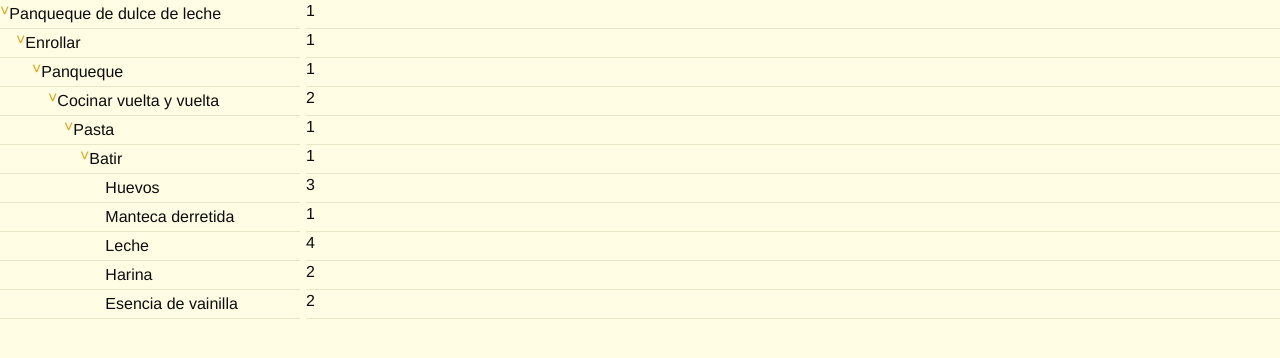
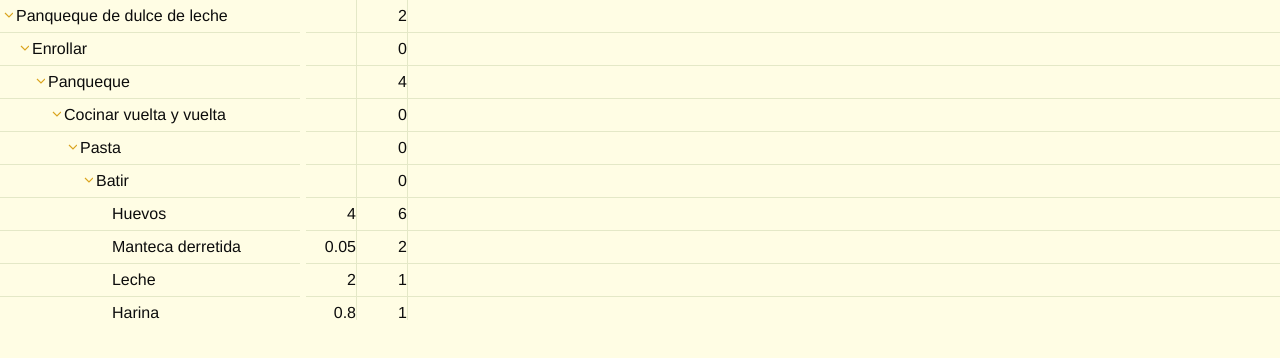
Before and after one commit to ElToroDM/ElManager, a Vue app: page / in a window 1280 px wide. Shown: the top 358 px of the page. Built offline with nearby package versions, Linux system fonts and the light colour scheme.

Commit message:
styling improvement and some changes

```diff
--- a/src/App.vue
+++ b/src/App.vue
@@ -1,11 +1,11 @@
 <script setup>
 /*
 TODO:
+save items data
 column titles
 edit props structure
 edit props
-undo actions: useManualRefHistory? or Pinia? ...or without libs: https://vuejs.org/examples/#circle-drawer
-save data
+undo actions: useManualRefHistory? or Pinia? ...or: https://vuejs.org/examples/#circle-drawer
 */
 import { ref, reactive, onMounted } from 'vue'
 import ItemsList from './ItemsList.vue'
@@ -13,19 +13,19 @@ import PropsEdit from './PropsEdit.vue'
 import Pane from './Pane.vue'
 
 const items = ref([
-  { "id": 732785649503224, "name": "Panqueque de dulce de leche", "level": 0, "cost": 1 },
-  { "id": 732785649504646, "name": "Enrollar", "level": 1, "cost": 1 },
-  { "id": 732787039516608, "name": "Panqueque", "level": 2, "cost": 1 },
-  { "id": 732787228074946, "name": "Cocinar vuelta y vuelta", "level": 3, "cost": 2 },
-  { "id": 732787388636990, "name": "Pasta", "level": 4, "cost": 1 },
-  { "id": 732787473433670, "name": "Batir", "level": 5, "cost": 1 },
-  { "id": 732787615515042, "name": "Huevos", "level": 6, "cost": 3 },
-  { "id": 732787613195910, "name": "Manteca derretida", "level": 6, "cost": 1 },
-  { "id": 732787611591662, "name": "Leche", "level": 6, "cost": 4 },
-  { "id": 732787609910024, "name": "Harina", "level": 6, "cost": 2 },
-  { "id": 732787604156978, "name": "Esencia de vainilla", "level": 6, "cost": 2 },
-  { "id": 732787571510938, "name": "Sal", "level": 6, "cost": 1 },
-  { "id": 732787108951490, "name": "Dulce de leche", "level": 2, "cost": 6 }
+  { "item_id": 732785649503224, "item_name": "Panqueque de dulce de leche", "item_level": 0, "stock": 2 },
+  { "item_id": 732785649504646, "item_name": "Enrollar", "item_level": 1, "stock": 0, },
+  { "item_id": 732787039516608, "item_name": "Panqueque", "item_level": 2, "stock": 4 },
+  { "item_id": 732787228074946, "item_name": "Cocinar vuelta y vuelta", "item_level": 3, "stock": 0 },
+  { "item_id": 732787388636990, "item_name": "Pasta", "item_level": 4, "stock": 0 },
+  { "item_id": 732787473433670, "item_name": "Batir", "item_level": 5, "stock": 0 },
+  { "item_id": 732787615515042, "item_name": "Huevos", "item_level": 6, "stock": 6, "cantidad":4 },
+  { "item_id": 732787613195910, "item_name": "Manteca derretida", "item_level": 6, "stock": 2, "cantidad":.05 },
+  { "item_id": 732787611591662, "item_name": "Leche", "item_level": 6, "stock": 1, "cantidad":2 },
+  { "item_id": 732787609910024, "item_name": "Harina", "item_level": 6, "stock": 1, "cantidad":.8 },
+  { "item_id": 732787604156978, "item_name": "Esencia de vainilla", "item_level": 6, "stock": 250, "cantidad":10 },
+  { "item_id": 732787571510938, "item_name": "Sal", "item_level": 6, "stock": 500, "cantidad":2 },
+  { "item_id": 732787108951490, "item_name": "Dulce de leche", "item_level": 2, "stock": .4, "cantidad":.05 }
 ])
 //______________________________________________________________________________
 </script>
--- a/src/ItemsList.vue
+++ b/src/ItemsList.vue
@@ -27,7 +27,7 @@ const drag = reactive({})
 let vh
 //______________________________________________________________________________
 function onDragStart(event, item) {
-  drag.sourceItemId = item.id
+  drag.sourceItemId = item.item_id
   // Reset horizontal drag threshold
   drag.startPosX = event.pageX || event.touches[0].pageX
   // Mark original items as "dragging"
@@ -45,11 +45,11 @@ function onDragEnd() {
 }
 //______________________________________________________________________________
 function onDragOver(event, item) {
-  const sourceItem = props.items.find(x => x.id == drag.sourceItemId)
+  const sourceItem = props.items.find(x => x.item_id == drag.sourceItemId)
   const sourceItemIndex = props.items.indexOf(sourceItem)
   const lastSuccessorIndex = getLastSuccessorIndex(sourceItem)
   let targetItemIndex = props.items.indexOf(item)
-  let levelDifference = item.level - sourceItem.level
+  let levelDifference = item.item_level - sourceItem.item_level
   let posX, posY
   if (event.touches) { posX = event.touches[0].pageX; posY = event.touches[0].pageY }
   else { posX = event.pageX; posY = event.pageY }
@@ -62,19 +62,19 @@ function onDragOver(event, item) {
     if (targetItemIndex === 0) return
     if (posX > drag.startPosX + dragThresholdX) {
       // Move to the right
-      if (props.items[targetItemIndex].level === props.items[targetItemIndex - 1].level) levelDifference++
-      for (let i = targetItemIndex; i <= lastSuccessorIndex; i++) props.items[i].level += levelDifference
+      if (props.items[targetItemIndex].item_level === props.items[targetItemIndex - 1].item_level) levelDifference++
+      for (let i = targetItemIndex; i <= lastSuccessorIndex; i++) props.items[i].item_level += levelDifference
       drag.startPosX = posX
       return
     } else if (posX < drag.startPosX - dragThresholdX) {
       drag.startPosX = posX
       // Move to the left
-      if (props.items[targetItemIndex].level - props.items[targetItemIndex - 1].level === 1) {
+      if (props.items[targetItemIndex].item_level - props.items[targetItemIndex - 1].item_level === 1) {
         if (lastSuccessorIndex + 1 < props.items.length) {
-          if (props.items[targetItemIndex].level === props.items[lastSuccessorIndex + 1].level) return
+          if (props.items[targetItemIndex].item_level === props.items[lastSuccessorIndex + 1].item_level) return
         }
         levelDifference--
-        for (let i = targetItemIndex; i <= lastSuccessorIndex; i++) props.items[i].level += levelDifference
+        for (let i = targetItemIndex; i <= lastSuccessorIndex; i++) props.items[i].item_level += levelDifference
       }
       return
     }
@@ -95,7 +95,7 @@ function onDragOver(event, item) {
     }
     item = props.items[index]
     targetItemIndex = props.items.indexOf(item)
-    levelDifference = item.level - sourceItem.level
+    levelDifference = item.item_level - sourceItem.item_level
   }
   // Don't vertical drag to the same item
   if (targetItemIndex === sourceItemIndex) return
@@ -104,7 +104,7 @@ function onDragOver(event, item) {
     targetItemIndex += lastSuccessorIndex - sourceItemIndex
     if (targetItemIndex >= props.items.length) return
     item = props.items[targetItemIndex]
-    levelDifference = item.level - sourceItem.level
+    levelDifference = item.item_level - sourceItem.item_level
   }
   // Adjust target position if below than source in the tree (indexes are higher when position is below)
   if (targetItemIndex > sourceItemIndex) {
@@ -118,7 +118,7 @@ function onDragOver(event, item) {
   // Create a copy of the items to move
   let itemsCopy = props.items.slice(sourceItemIndex, lastSuccessorIndex + 1)
   // Adjust levels of items to move
-  itemsCopy = itemsCopy.map(e => ({ ...e, level: e.level + levelDifference }))
+  itemsCopy = itemsCopy.map(e => ({ ...e, item_level: e.item_level + levelDifference }))
   // Remove sourceItem (and successors)
   removeItem(sourceItem)
   // Insert items in new position
@@ -138,7 +138,7 @@ function newItemId() {
 function insertItem(item) {
   const lastSuccessorItemIndex = getLastSuccessorIndex(item)
   props.items.splice(lastSuccessorItemIndex + 1, 0,
-    { id: newItemId(), name: 'New item', level: item.level + 1, cost: 2 })
+    { item_id: newItemId(), item_name: 'New item', item_level: item.item_level + 1, cost: 2 })
 }
 //______________________________________________________________________________
 function removeItem(item) {
@@ -150,7 +150,7 @@ function getLastSuccessorIndex(item) {
   const targetItemIndex = props.items.indexOf(item)
   let lastSuccessorIndex = targetItemIndex
   while (lastSuccessorIndex < props.items.length - 1) {
-    if (props.items[lastSuccessorIndex + 1].level <= item.level) break
+    if (props.items[lastSuccessorIndex + 1].item_level <= item.item_level) break
     lastSuccessorIndex++
   }
   return lastSuccessorIndex
@@ -162,7 +162,7 @@ function itemTotalCost(item) {
 //______________________________________________________________________________
 function isFolder(item) {
   try {
-    return props.items[props.items.indexOf(item) + 1].level === item.level + 1
+    return props.items[props.items.indexOf(item) + 1].item_level === item.item_level + 1
   } catch {
     return false
   }
@@ -181,15 +181,15 @@ function isInOpenFolder(item) {
   // Determine wich items should be hidden or shown based on upper closed or opened folders.
   // (To be called sequentially, must start from the first item)
   if (previousOpenFolderLevel === 0) {
-    if (item.level === 0) return true // Root is always visible
+    if (item.item_level === 0) return true // Root is always visible
     const previousItem = props.items[props.items.indexOf(item) - 1]
-    if (previousItem.open === false && item.level === previousItem.level + 1) {
-      previousOpenFolderLevel = item.level
+    if (previousItem.open === false && item.item_level === previousItem.item_level + 1) {
+      previousOpenFolderLevel = item.item_level
       return false
     }
     return true
   }
-  if (item.level < previousOpenFolderLevel) {
+  if (item.item_level < previousOpenFolderLevel) {
     previousOpenFolderLevel = 0
     return true
   }
@@ -234,7 +234,7 @@ function onMouseUp() {
 }
 //______________________________________________________________________________
 function onDblClicK(item) {
-  state.itemEditing = item.id
+  state.itemEditing = item.item_id
   nextTick(() => {
     const itemInput = document.getElementById('itemEditInput')
     itemInput.focus()
@@ -274,18 +274,27 @@ function autoScroll(event) {
 
 <template>
   <div id="treevueDiv">
+    <svg xmlns="http://www.w3.org/2000/svg" viewBox="0 0 8 8" style="display:none;">
+      <symbol id="folder-caret">
+        <polyline points="2,0 6,4 2,8" />
+      </symbol>
+    </svg>
     <template v-for="item in items">
-      <div v-if="isInOpenFolder(item)" :style="{ 'padding-left': item.level * 2 + 'vh' }" class="itemLine" ref="itemref"
-        :class="{ itemLineDragging: item.dragging }, itemHighlight(item)" @mousedown="onMouseDown($event, item)"
-        @mousemove="onMouseMove($event, item)" @touchstart="onMouseDown($event, item)"
-        @touchmove="onMouseMove($event, item)">
-        <span :class="{ invisible: !isFolder(item) }" @click="toggleOpenFolder(item)" class="isFolder">
-          {{ item.open === false ? '&#62;' : '&#709;' }}</span>
-        <input v-if="state.itemEditing == item.id" v-model="item.name" @blur="state.itemEditing = false"
+      <div v-if="isInOpenFolder(item)" :style="{ 'padding-left': item.item_level * 2 + 'vh' }" class="itemLine"
+        ref="itemref" :class="{ itemLineDragging: item.dragging }, itemHighlight(item)"
+        @mousedown="onMouseDown($event, item)" @mousemove="onMouseMove($event, item)"
+        @touchstart="onMouseDown($event, item)" @touchmove="onMouseMove($event, item)">
+        <span :class="{ invisible: !isFolder(item) }, { isFolderOpen: item.open != false }"
+          @click="toggleOpenFolder(item)" class="isFolder">
+          <svg>
+            <use xlink:href="#folder-caret" />
+          </svg>
+        </span>
+        <input v-if="state.itemEditing == item.item_id" v-model="item.item_name" @blur="state.itemEditing = false"
           @keyup.esc="state.itemEditing = false" @keyup.enter="state.itemEditing = false" id="itemEditInput" />
         <div v-else class="item">
-          <!-- [..{{ item.id.toString().slice(-4) }}] -->
-          <span @dblclick="onDblClicK(item)">{{ item.name }}</span>
+          <!-- [..{{ item.item_id.toString().slice(-4) }}] -->
+          <span @dblclick="onDblClicK(item)">{{ item.item_name }}</span>
           <!-- ${{ itemTotalCost(item) }}{{ item.info }} -->
         </div>
         <div v-if="item.highlight == 1" class="itemEdition itemHighlight1">
@@ -311,8 +320,7 @@ function autoScroll(event) {
   white-space: nowrap;
   overflow: visible;
   border-bottom: 1px solid rgb(228, 232, 199);
-  height: 3vh;
-  padding: .25vh 0;
+  height: 4vh;
   cursor: default;
   /* touch-action: none; */
 }
@@ -323,7 +331,9 @@ function autoScroll(event) {
 }
 
 .item {
-  align-self: center;
+  display: flex;
+  align-items: center;
+  justify-content: right;
 }
 
 .invisible {
@@ -331,16 +341,36 @@ function autoScroll(event) {
 }
 
 .isFolder {
-  vertical-align: bottom;
+  display: flex;
+  align-items: center;
+  justify-content: right;
+  font-size: 1em;
   cursor: pointer;
   color: goldenrod;
+  transition: transform 200ms;
+  padding-left: .2em;
+  padding-right: .2em;
 }
 
-.isFolder:hover {
-  color: rgb(128, 109, 0);
+.isFolder svg {
+  width: .6em;
+  height: .6em;
+  stroke: goldenrod;
+  stroke-width: .07em;
+  fill: none;
+}
+
+.isFolder:hover svg {
+  stroke-width: .15em;
+}
+
+.isFolderOpen {
+  transform: rotate(90deg);
 }
 
 .itemEdition {
+  display: flex;
+  align-items: center;
   position: sticky;
   right: 0;
   padding-right: 1vh;
--- a/src/Pane.vue
+++ b/src/Pane.vue
@@ -4,10 +4,10 @@ ________________________________________________________________________________
 Pane component for Vue.js
 by Diego Fraga
 exerionbit.com
-Code started: february 2022
+Code started: february 12, 2022
 ________________________________________________________________________________
 TODO:
-(touch) splitter move
+(touch) pane resizing with touchs
 ________________________________________________________________________________
 */
 
--- a/src/PropsEdit.vue
+++ b/src/PropsEdit.vue
@@ -21,15 +21,15 @@ function isInOpenFolder(item) {
   // Determine wich items should be hidden or shown based on upper closed or opened folders.
   // (To be called sequentially, must start from the first item)
   if (previousOpenFolderLevel === 0) {
-    if (item.level === 0) return true // Root is always visible
+    if (item.item_level === 0) return true // Root is always visible
     const previousItem = props.items[props.items.indexOf(item) - 1]
-    if (previousItem.open === false && item.level === previousItem.level + 1) {
-      previousOpenFolderLevel = item.level
+    if (previousItem.open === false && item.item_level === previousItem.item_level + 1) {
+      previousOpenFolderLevel = item.item_level
       return false
     }
     return true
   }
-  if (item.level < previousOpenFolderLevel) {
+  if (item.item_level < previousOpenFolderLevel) {
     previousOpenFolderLevel = 0
     return true
   }
@@ -39,15 +39,16 @@ function isInOpenFolder(item) {
 
 <template>
   <div id="propsEditDiv">
-    <div class="row" v-for="item in items">
+    <div v-for="item in items">
       <div v-if="isInOpenFolder(item)" class="itemLine" ref="itemref">
-        {{ item.cost }}
+        <div class="cell">{{ item.cantidad }}</div>
+        <div class="cell">{{ item.stock }}</div>
       </div>
     </div>
     <!-- {{ state }}<br />{{ drag }} -->
   </div>
   <!-- {{ drag.info }} -->
-<br />
+  <br />
 </template>
 
 
@@ -57,8 +58,20 @@ function isInOpenFolder(item) {
   flex-grow: 1;
 }
 
-.row{
-  flex-grow: 1;
-  /* display:flex; */
+/* .row{
+  display:flex;
+} */
+
+.cell {
+  display: flex;
+  align-items: center;
+  justify-content:right;
+  width: 50px;
+  border-right: 1px solid rgb(228, 232, 199);
+  /* background-color: aqua; */
 }
+
+/* .cell:first-child {
+  transform: translateX(-10px);
+} */
 </style>
```
